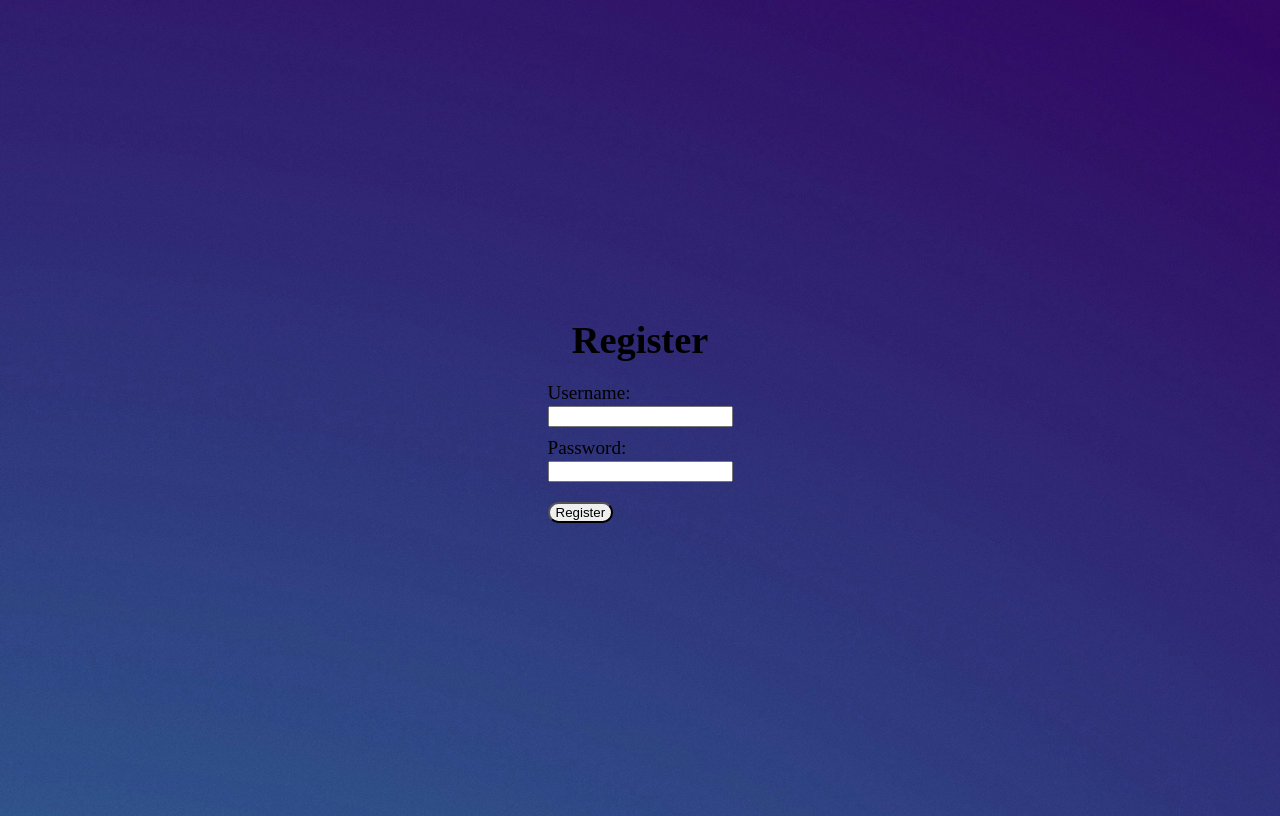
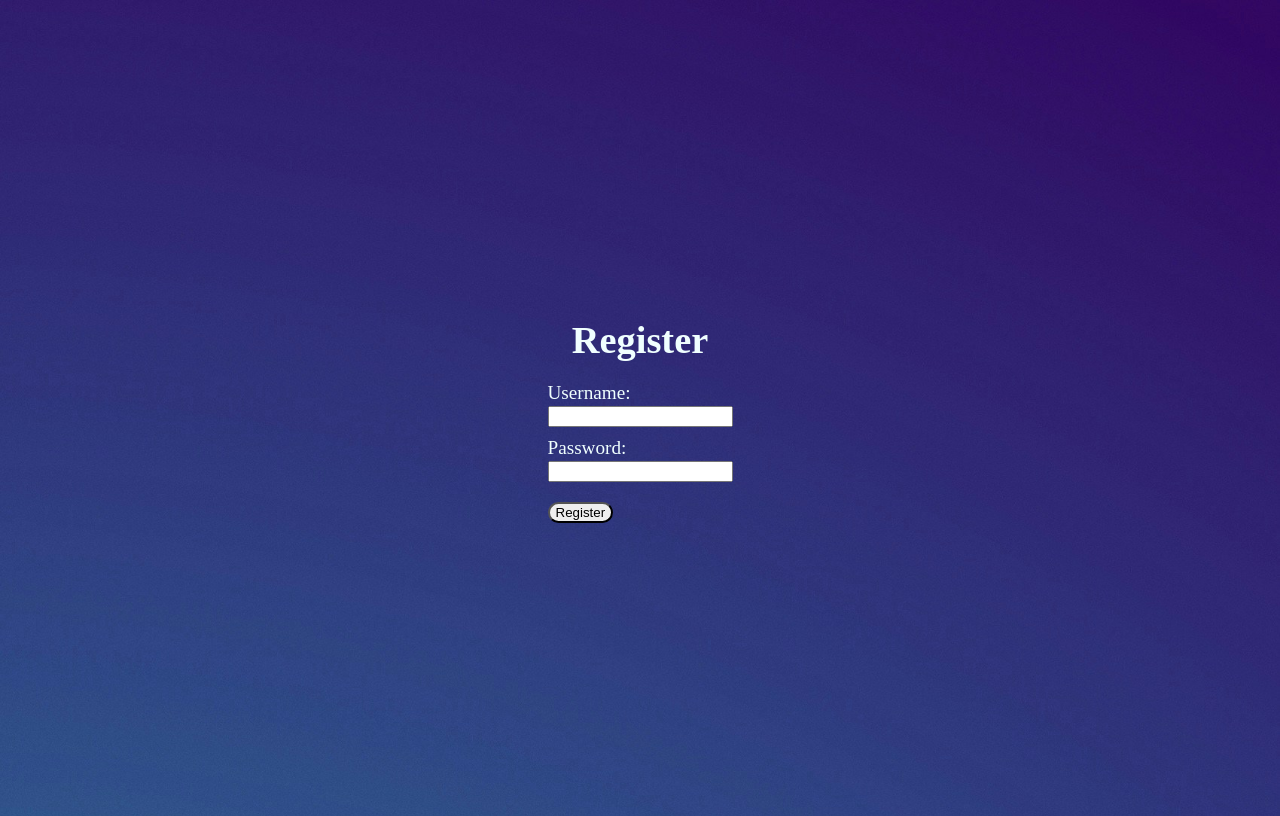
Before and after one commit to Daki-15/Fullstack-Recipe-Sharing-Platform, a Flask app: page /register in a window 1280 px wide. Run offline with Flask 2, Linux system fonts and the light colour scheme.

```diff
--- a/website/static/register.css
+++ b/website/static/register.css
@@ -5,6 +5,7 @@ body {
     background-attachment: fixed;
     background-size: cover;
     font-size: 1.2em; /* Increase the font size */
+    color: azure;
 }
 
 .center {
```
Also changed, not shown: website/static/img/app.PNG (added), website/static/img/login.PNG (added), website/static/img/register.PNG (added), 1 other file.
